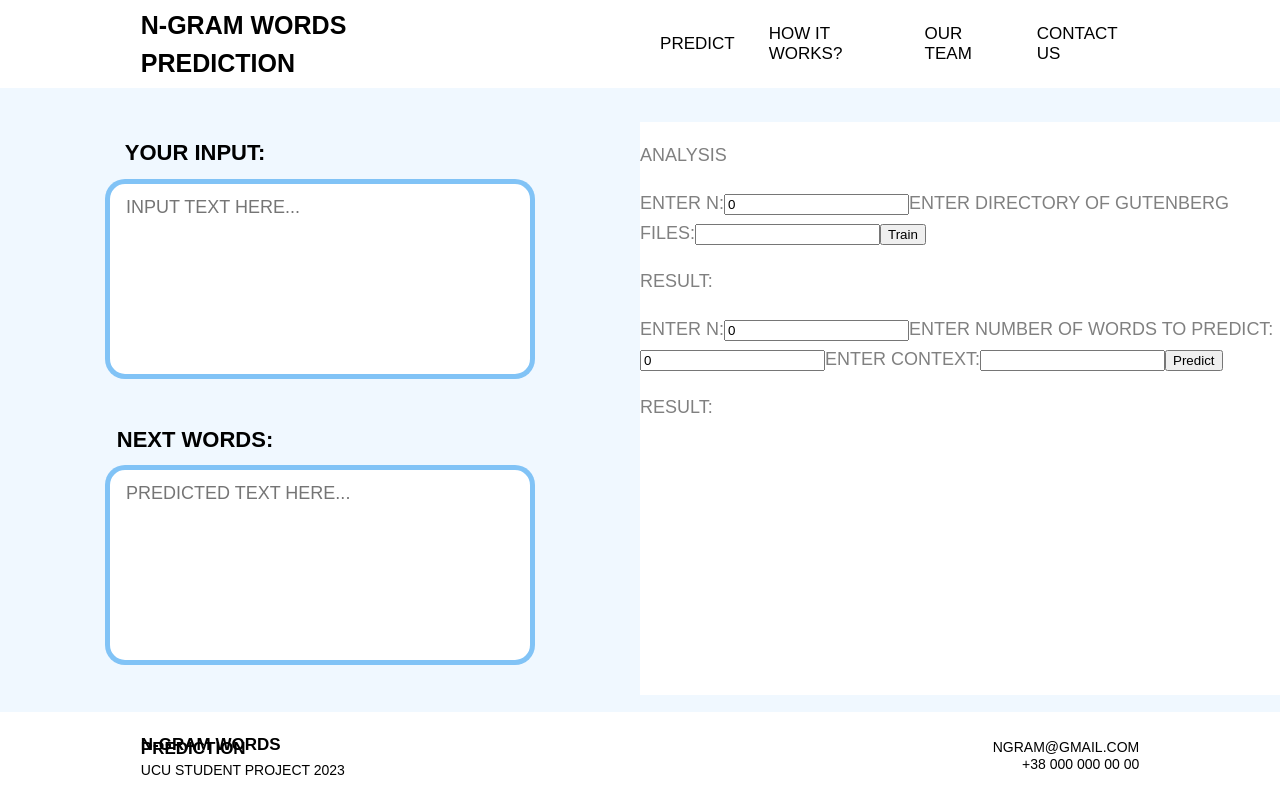
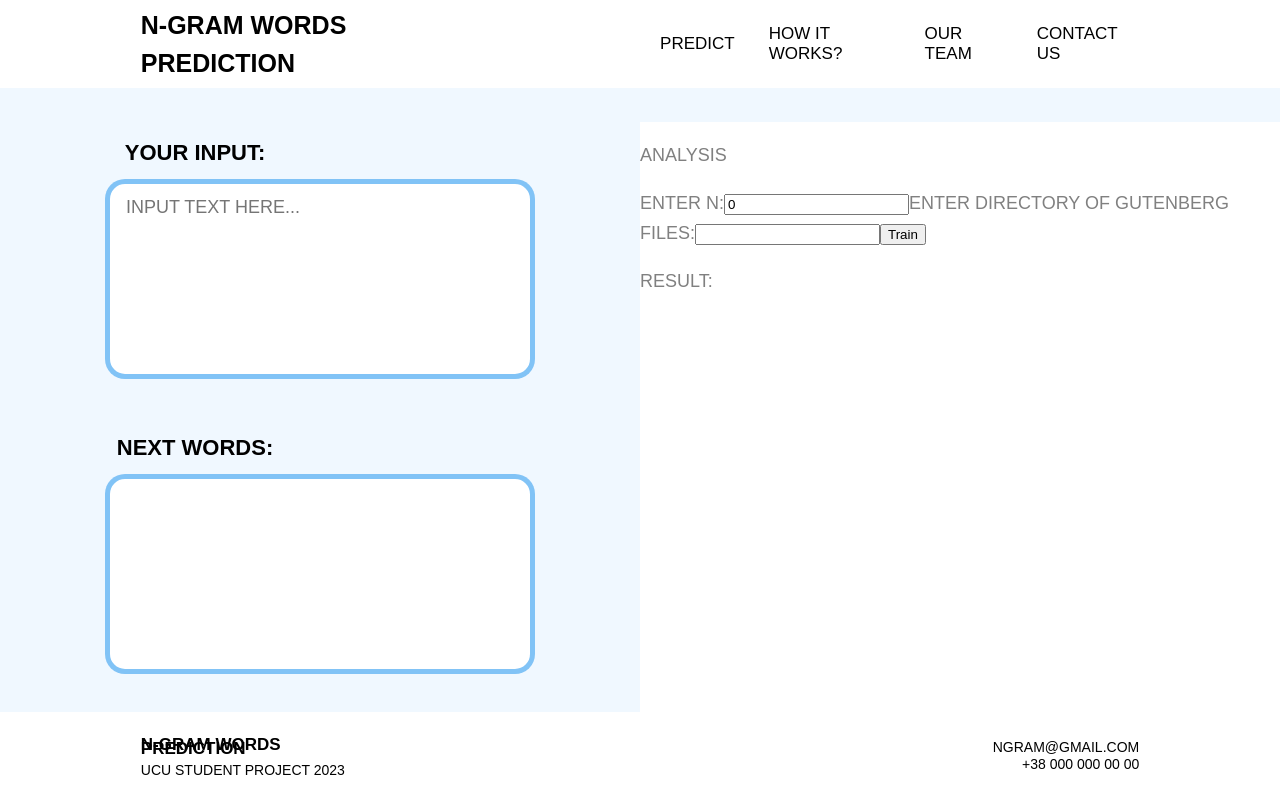
Before and after one commit to maslenchenko/ngram-web-project, a React (Create React App) app: page /analysis in a window 1280 px wide. Built offline with nearby package versions, Linux system fonts and the light colour scheme.

Commit message:
prediction on change of context added,incorporated into design

```diff
--- a/src/components/predict-textarea.js
+++ b/src/components/predict-textarea.js
@@ -4,10 +4,10 @@ import '../styles/analysis.css'
 import '../styles/contact.css'
 
 
-function PredictText(placeholder) {
+function PredictText(placeholder, value) {
     return (
         <div>
-            <textarea className="predict-area" placeholder={placeholder.text}/>
+            <textarea className="predict-area" placeholder={placeholder.text} value={value.text} readOnly/>
         </div>
     );
 }
--- a/src/pages/analysis.js
+++ b/src/pages/analysis.js
@@ -1,17 +1,15 @@
 import React, {Component} from 'react'
 import '../styles/analysis.css'
-
-import PredictText from '../components/predict-textarea'
 
 class Analysis extends Component {
     constructor(props) {
         super(props);
         this.state = {
             n: 0,
-            numToPredict: 0,
+            numToPredict: 5,
             path: '',
             context: '',
-
+            predictedWords: '',
             resultTrain: {},
             resultPredict: {},
             resultPrevious: {}
@@ -25,7 +23,6 @@ class Analysis extends Component {
         this.handleContextInput = this.handleContextInput.bind(this);
 
         this.handleTrainSubmit = this.handleTrainSubmit.bind(this);
-        this.handlePredictSubmit = this.handlePredictSubmit.bind(this);
     }
 
     handleNInput(event) {
@@ -50,31 +47,37 @@ class Analysis extends Component {
         fetch(url) //, {headers: new Headers({
             // "ngrok-skip-browser-warning": "69420"})} )
             .then(res => res.json())
-            .then(res => this.setState({ path: this.state.path,
+            .then(res => this.setState({
+                path: this.state.path,
                 n: this.state.n,
-                resultTrain: res }));
+                resultTrain: res
+            }));
     }
 
-    async handlePredictSubmit(event) {
-        event.preventDefault();
+    handleInputChange = (event) => {
+        const context = event.target.value;
+        this.setState({context}, () => {
             const url = `${this.apiUrl}/predict?n=${this.state.n}&num_to_predict=${this.state.numToPredict}&context=${this.state.context}`;
-        fetch(url) //, {headers: new Headers({
-            // "ngrok-skip-browser-warning": "69420"})} )
+            fetch(url)
                 .then(res => res.json())
-            .then(res => this.setState({ n: this.state.n,
-                numToPredict: this.state.numToPredict,
-                context: this.state.context,
-                resultPredict: res }));
+                .then(res => this.setState({predictedText: res.output[1]}));
+        });
     }
+
 
     render() {
         return (
             <div className='analysis-main'>
                 <div className='text-unit'>
                     <h2 className='analysis-title'>Your input:</h2>
-            <PredictText text="Input text here..."/>
+                    <textarea className="predict-area"
+                              placeholder="Input text here..."
+                              value={this.state.context}
+                              onChange={this.handleInputChange}/>
                     <h2 className='analysis-title'>Next words:</h2>
-            <PredictText text="Predicted text here..."/>
+                    <textarea className="predict-area"
+                              value={this.state.predictedText}
+                              readOnly/>
                 </div>
                 <div className='analysis-unit'>
                     <p>Analysis</p>
@@ -82,11 +85,11 @@ class Analysis extends Component {
                         <form onSubmit={this.handleTrainSubmit}>
                             <label>
                                 Enter n:
-                        <input type="number" value={this.state.n} onChange={this.handleNInput} />
+                                <input type="number" value={this.state.n} onChange={this.handleNInput}/>
                             </label>
                             <label>
                                 Enter directory of Gutenberg files:
-                        <input type="text" value={this.state.path} onChange={this.handlePathInput} />
+                                <input type="text" value={this.state.path} onChange={this.handlePathInput}/>
                             </label>
                             <button type="submit">Train</button>
                         </form>
@@ -94,29 +97,11 @@ class Analysis extends Component {
                             <p>Result: {this.state.resultTrain.output.map((item, i) => <p key={i}>{item}</p>)}</p>
                             : <p>Result: </p>}
 
-
-                <form onSubmit={this.handlePredictSubmit}>
-                    <label>
-                        Enter n:
-                        <input type="number" value={this.state.n} onChange={this.handleNInput} />
-                    </label>
-                    <label>
-                        Enter number of words to predict:
-                        <input type="number" value={this.state.numToPredict} onChange={this.handleNumToPredictInput} />
-                    </label>
-                    <label>
-                        Enter context:
-                        <input type="text" value={this.state.context} onChange={this.handleContextInput} />
-                    </label>
-                    <button type="submit">Predict</button>
-                </form>
-                {this.state.resultPredict.output ?
-                    <p>Result: {this.state.resultPredict.output.map((item, i) => <p key={i}>{item}</p>)}</p>
-                    : <p>Result: </p>}
                     </div>
                 </div>
             </div>
         );
     }
 }
+
 export default Analysis;
```
Lines whose indentation alone changed are shown as unchanged.
